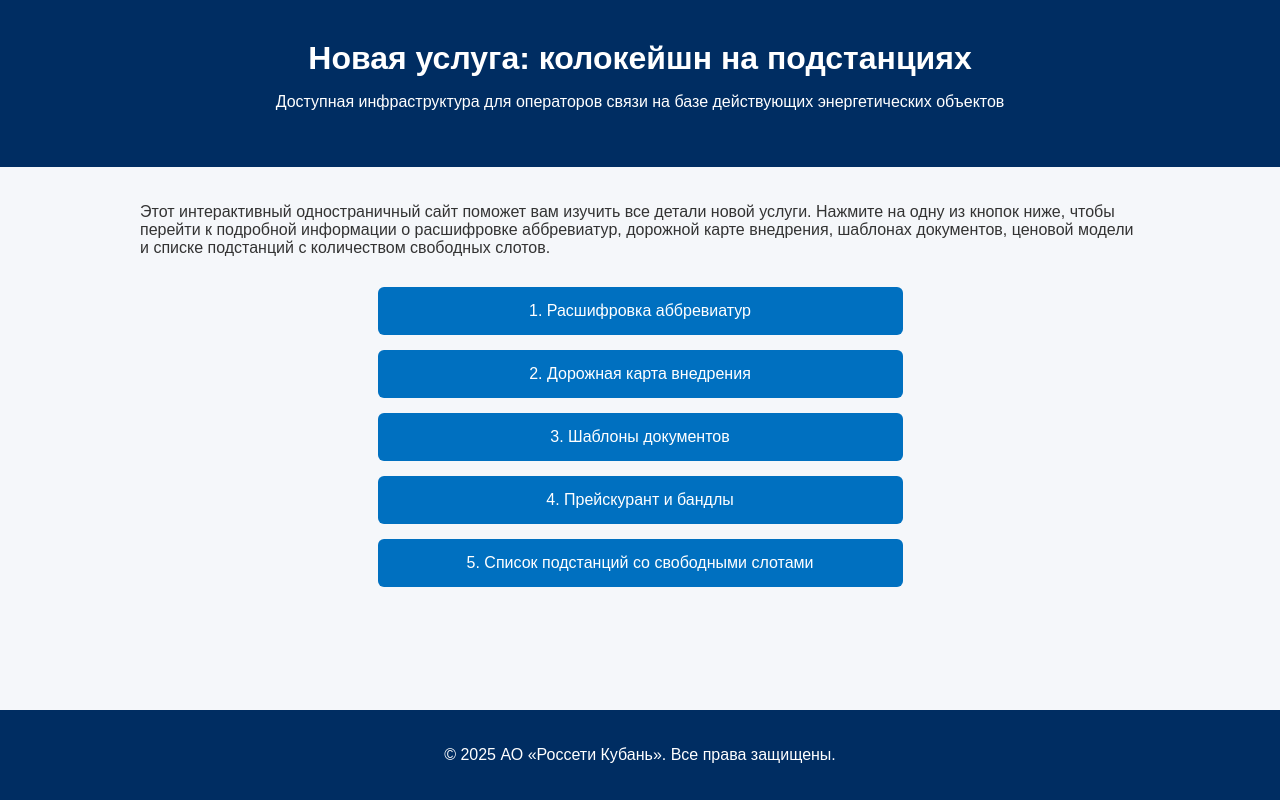
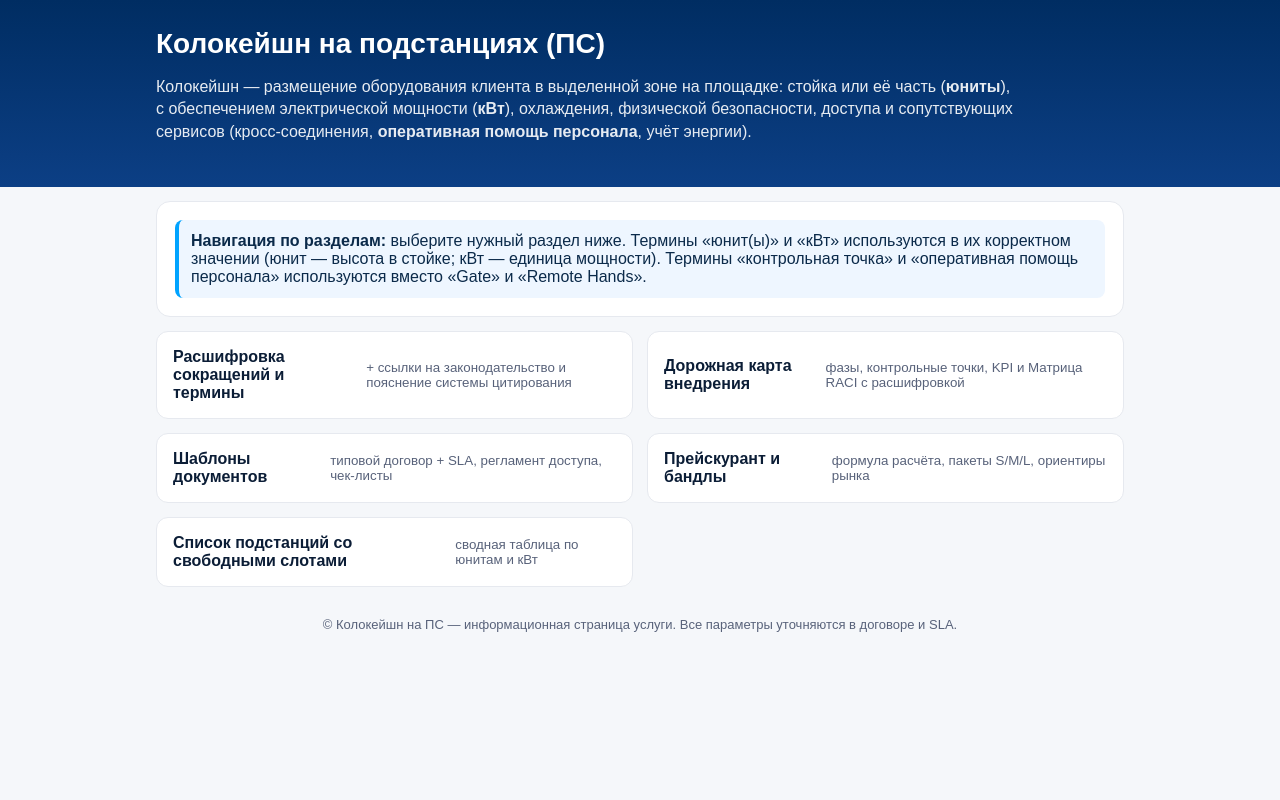
Before and after one commit to Anatoliy031/Big-data, a plain HTML site: page index.html in a window 1280 px wide. Drawn offline with Linux system fonts and the light colour scheme.

Commit message:
Update index.html

```diff
--- a/index.html
+++ b/index.html
@@ -1,90 +1,106 @@
 <!DOCTYPE html>
 <html lang="ru">
 <head>
-  <meta charset="UTF-8">
-  <meta name="viewport" content="width=device-width, initial-scale=1.0">
+  <meta charset="UTF-8" />
+  <meta name="viewport" content="width=device-width, initial-scale=1.0"/>
   <title>Новая услуга: колокейшн на ПС</title>
   <style>
-    body {
-      font-family: Arial, sans-serif;
-      margin: 0;
-      padding: 0;
-      background: #f5f7fa;
-      color: #333;
-      display: flex;
-      flex-direction: column;
-      min-height: 100vh;
+    :root{
+      --brand:#002d62;
+      --accent:#00a3ff;
+      --bg:#f5f7fa;
+      --card:#ffffff;
+      --muted:#58627a;
+      --line:#e6e9ef;
     }
-    header {
-      background: #002d62;
-      color: #fff;
-      padding: 40px 20px;
-      text-align: center;
+    *{box-sizing:border-box}
+    body{
+      margin:0; font-family:Arial,system-ui,-apple-system,"Segoe UI",Roboto;
+      background:var(--bg); color:#162033;
     }
-    header h1 {
-      margin: 0;
-      font-size: 2rem;
+    header{
+      background:linear-gradient(180deg,var(--brand),#0c3f85);
+      color:#fff; padding:28px 16px;
     }
-    main {
-      flex: 1;
-      padding: 20px;
-      max-width: 1000px;
-      margin: 0 auto;
+    .wrap{max-width:1000px;margin:0 auto;padding:0 16px}
+    h1{margin:0 0 10px 0;font-size:28px}
+    .subtitle{opacity:.9;max-width:860px;line-height:1.4}
+    main{padding:20px 0}
+    .card{
+      background:var(--card); border:1px solid var(--line); border-radius:14px;
+      padding:18px; margin:14px 0;
     }
-    .intro {
-      margin-bottom: 30px;
+    .grid{
+      display:grid; gap:14px; grid-template-columns:1fr 1fr;
     }
-    .btn-container {
-      display: flex;
-      flex-wrap: wrap;
-      gap: 15px;
-      justify-content: center;
+    .btn{
+      display:flex; align-items:center; justify-content:center; gap:8px;
+      text-decoration:none; color:#0b1d36; background:#fff;
+      border:1px solid var(--line); border-radius:12px; padding:16px;
+      font-weight:700; transition:.15s;
     }
-    .btn {
-      display: inline-block;
-      padding: 15px 20px;
-      background: #0070c0;
-      color: #fff;
-      text-decoration: none;
-      border-radius: 6px;
-      transition: background 0.3s ease;
-      width: calc(50% - 15px);
-      text-align: center;
+    .btn:hover{border-color:#cdd5e3; box-shadow:0 2px 10px rgba(0,0,0,.04)}
+    .btn small{display:block; font-weight:400; color:var(--muted)}
+    .note{
+      background:#eef6ff; border-left:4px solid var(--accent);
+      padding:12px; border-radius:8px; color:#0b2a4a;
     }
-    .btn:hover {
-      background: #004a85;
-    }
-    footer {
-      background: #002d62;
-      color: #fff;
-      text-align: center;
-      padding: 20px;
-    }
+    footer{padding:30px 0; color:var(--muted); text-align:center; font-size:13px}
+    @media (max-width:820px){ .grid{grid-template-columns:1fr} }
   </style>
 </head>
 <body>
   <header>
-    <h1>Новая услуга: колокейшн на подстанциях</h1>
-    <p>Доступная инфраструктура для операторов связи на базе действующих энергетических объектов</p>
+    <div class="wrap">
+      <h1>Колокейшн на подстанциях (ПС)</h1>
+      <p class="subtitle">
+        Колокейшн — размещение оборудования клиента в выделенной зоне на площадке:
+        стойка или её часть (<b>юниты</b>), с обеспечением электрической мощности (<b>кВт</b>),
+        охлаждения, физической безопасности, доступа и сопутствующих сервисов
+        (кросс-соединения, <b>оперативная помощь персонала</b>, учёт энергии).
+      </p>
+    </div>
   </header>
-  <main>
-    <section class="intro">
-      <p>
-        Этот интерактивный одностраничный сайт поможет вам изучить все детали новой услуги. Нажмите на одну из кнопок ниже,
-        чтобы перейти к подробной информации о расшифровке аббревиатур, дорожной карте внедрения, шаблонах документов,
-        ценовой модели и списке подстанций с количеством свободных слотов.
-      </p>
-    </section>
-    <div class="btn-container">
-      <a class="btn" href="glossary.html">1. Расшифровка аббревиатур</a>
-      <a class="btn" href="roadmap.html">2. Дорожная карта внедрения</a>
-      <a class="btn" href="templates.html">3. Шаблоны документов</a>
-      <a class="btn" href="pricing.html">4. Прейскурант и бандлы</a>
-      <a class="btn" href="presentation.html">5. Список подстанций со свободными слотами</a>
+
+  <main class="wrap">
+    <div class="card">
+      <div class="note">
+        <b>Навигация по разделам:</b> выберите нужный раздел ниже. Термины «юнит(ы)» и «кВт» используются в их корректном значении
+        (юнит — высота в стойке; кВт — единица мощности). Термины «контрольная точка» и «оперативная помощь персонала»
+        используются вместо «Gate» и «Remote Hands».
+      </div>
+    </div>
+
+    <div class="grid">
+      <a class="btn" href="glossary.html">
+        Расшифровка сокращений и термины
+        <small>+ ссылки на законодательство и пояснение системы цитирования</small>
+      </a>
+
+      <a class="btn" href="roadmap.html">
+        Дорожная карта внедрения
+        <small>фазы, контрольные точки, KPI и Матрица RACI с расшифровкой</small>
+      </a>
+
+      <a class="btn" href="templates.html">
+        Шаблоны документов
+        <small>типовой договор + SLA, регламент доступа, чек-листы</small>
+      </a>
+
+      <a class="btn" href="pricing.html">
+        Прейскурант и бандлы
+        <small>формула расчёта, пакеты S/M/L, ориентиры рынка</small>
+      </a>
+
+      <a class="btn" href="presentation.html">
+        Список подстанций со свободными слотами
+        <small>сводная таблица по юнитам и кВт</small>
+      </a>
     </div>
   </main>
+
   <footer>
-    <p>&copy; 2025 АО «Россети Кубань». Все права защищены.</p>
+    © Колокейшн на ПС — информационная страница услуги. Все параметры уточняются в договоре и SLA.
   </footer>
 </body>
 </html>
```
